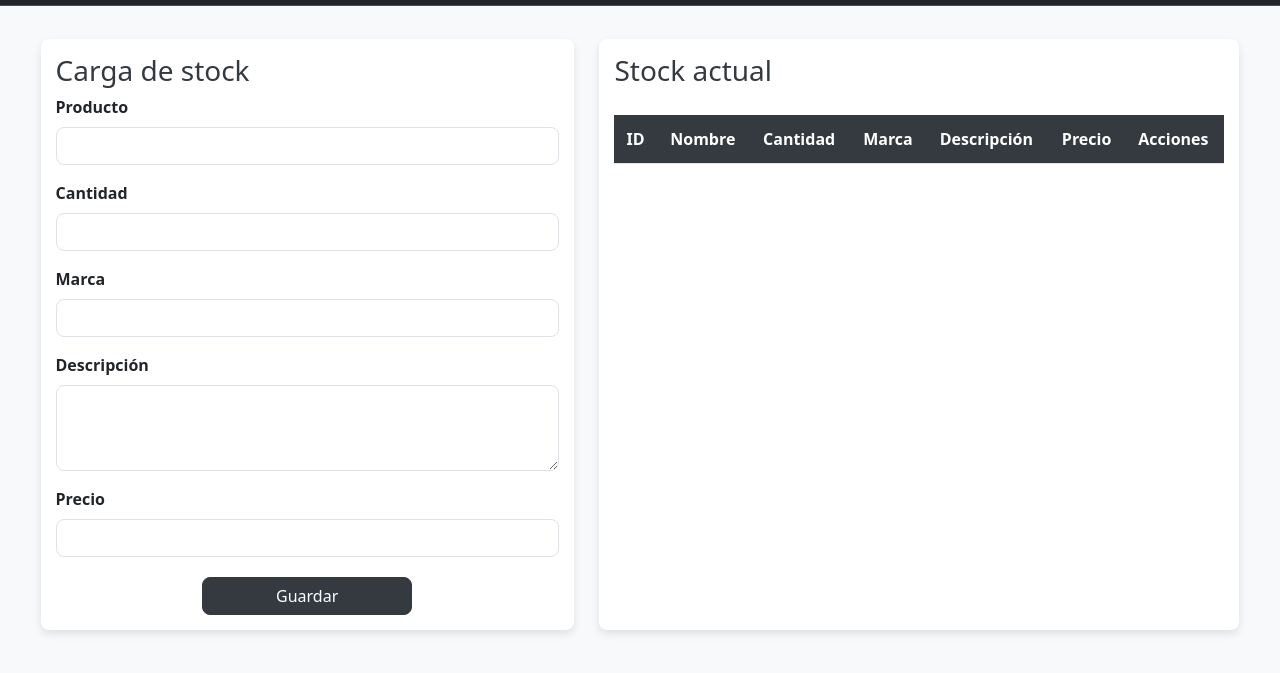
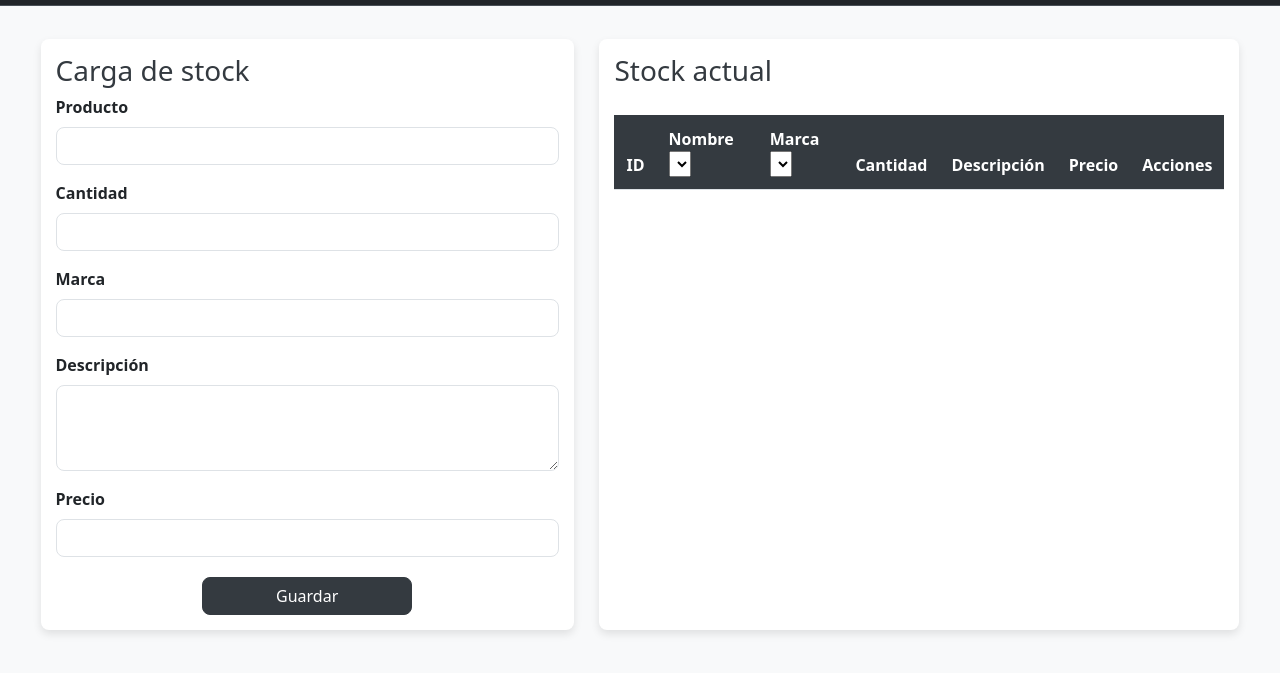
Before and after one commit to jazminaliaga/erp-front, a plain HTML site: page front/pages/control.html in a window 1280 px wide. Shown: the part 51-724 px from the top of the page. Drawn offline with nearby package versions, Linux system fonts and the light colour scheme; no server answers.

Commit message:
se agregan filtros

```diff
--- a/front/pages/control.html
+++ b/front/pages/control.html
@@ -72,9 +72,17 @@
                 <thead>
                     <tr>
                         <th>ID</th>
-                        <th>Nombre</th>
+                        <th>
+                            Nombre
+                            <select id="filterNombre" onchange="filterByColumn('nombre', this.value)" class="filter-select">
+                            </select>
+                          </th>
+                          <th>
+                            Marca
+                            <select id="filterMarca" onchange="filterByColumn('marca', this.value)" class="filter-select">
+                            </select>
+                          </th>
                         <th>Cantidad</th>
-                        <th>Marca</th>
                         <th>Descripción</th>
                         <th>Precio</th>
                         <th>Acciones</th>
```
